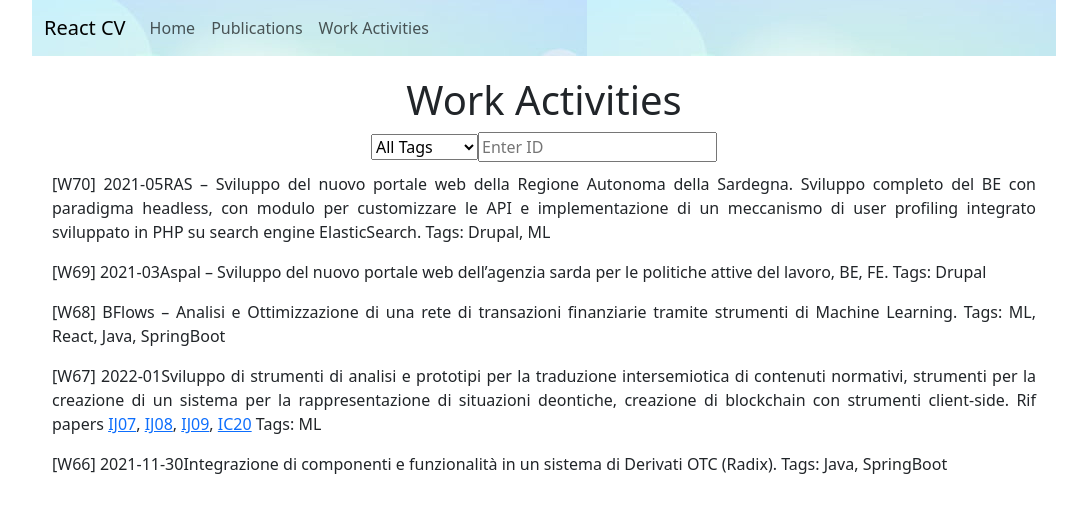
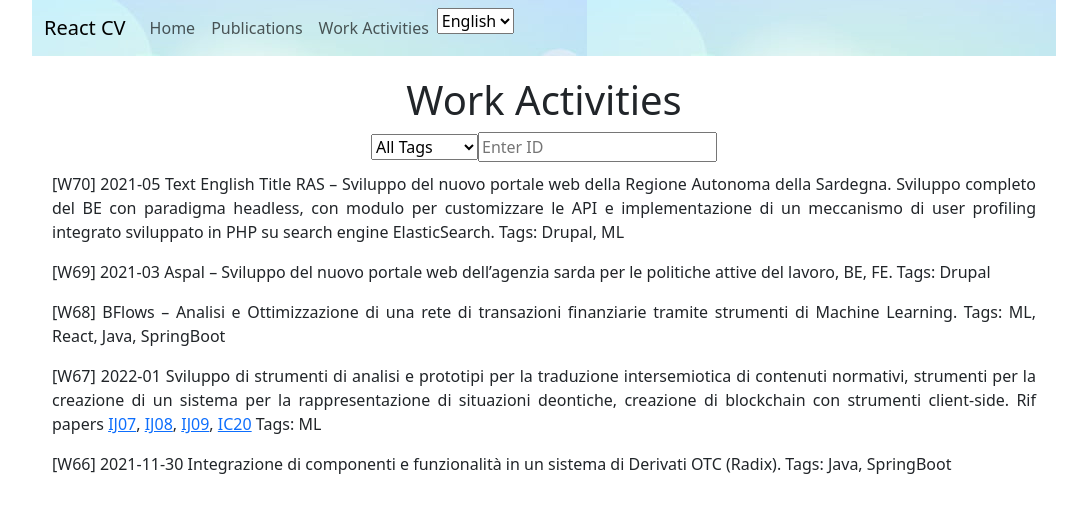
Before and after one commit to artsakenos/ReactCV, a React (Create React App) app: page /work-activities in a window 1280 px wide. Shown: the top 512 px of the page, without its empty margins (96-1183 px from the left). Built offline with nearby package versions, Linux system fonts and the light colour scheme.

Commit message:
Tutto il Language Context

```diff
--- a/src/App.js
+++ b/src/App.js
@@ -5,10 +5,12 @@ import Home from "./content/Home";
 import Publications from "./content/Publications";
 import WorkActivities from "./content/WorkActivities";
 import NavBar from "./NavBar";
+import { LanguageProvider } from "./LanguageContext";
 
 export default function App() {
   return (
     <Router>
+      <LanguageProvider>
         <div className="App">
           <NavBar />
 
@@ -18,6 +20,7 @@ export default function App() {
             <Route path="/work-activities" element={<WorkActivities />} />
           </Routes>
         </div>
+      </LanguageProvider>
     </Router>
   );
 }
--- /dev/null
+++ b/src/LanguageContext.js
@@ -0,0 +1,17 @@
+import React, { createContext, useState } from "react";
+
+export const LanguageContext = createContext();
+
+export const LanguageProvider = ({ children }) => {
+  const [currentLanguage, setCurrentLanguage] = useState("en");
+
+  const changeLanguage = (language) => {
+    setCurrentLanguage(language);
+  };
+
+  return (
+    <LanguageContext.Provider value={{ currentLanguage, changeLanguage }}>
+      {children}
+    </LanguageContext.Provider>
+  );
+};
--- a/src/NavBar.js
+++ b/src/NavBar.js
@@ -1,7 +1,14 @@
+import React, { useContext } from "react";
 import { Link, useNavigate } from "react-router-dom";
+import { LanguageContext } from "./LanguageContext";
 
 const NavBar = () => {
   const navigate = useNavigate();
+  const { currentLanguage, changeLanguage } = useContext(LanguageContext);
+
+  const handleLanguageChange = (language) => {
+    changeLanguage(language);
+  };
 
   return (
     <nav className="navbar navbar-expand-lg navbar-light bg-light navbar-background">
@@ -46,6 +53,18 @@ const NavBar = () => {
                 Work Activities
               </button>
             </li>
+            <li className="nav-item">
+              <div>
+                <select
+                  value={currentLanguage}
+                  onChange={(e) => handleLanguageChange(e.target.value)}
+                >
+                  <option value="it">Italian</option>
+                  <option value="en">English</option>
+                  <option value="zh">中文</option>
+                </select>
+              </div>
+            </li>
           </ul>
         </div>
       </div>
--- a/src/components/Publication.js
+++ b/src/components/Publication.js
@@ -12,7 +12,7 @@ export default function Publication({
 }) {
   return (
     <div className="item-container">
-      {id}:{title}; Authors: {authors}; Source: {source}; Source Coordinates:{" "}
+      {id} {title}; Authors: {authors}; Source: {source}; Source Coordinates:{" "}
       {sourceCoordinates}; Publisher: {publisher}; Date: {date}; Links:
       <ul className="publication-links">
         {links &&
--- a/src/components/WorkActivity.js
+++ b/src/components/WorkActivity.js
@@ -1,10 +1,15 @@
 import React from "react";
 import { automaticLinks } from "./Helpers";
 
-function WorkActivity({ id, date, description, tags }) {
+function WorkActivity({ id, date, title, description, tags, language }) {
+  let displayTitle = "";
+  if (language != null && title && title[language]) {
+    displayTitle = title[language];
+  }
+
   return (
     <div className="item-container">
-      {id} {date}
+      {id} {date} {displayTitle} {}
       {automaticLinks(description)}
       <span> Tags: {tags.join(", ")} </span>
     </div>
--- a/src/content/WorkActivities.js
+++ b/src/content/WorkActivities.js
@@ -1,5 +1,6 @@
-import React, { useState, useEffect } from "react";
+import React, { useState, useEffect, useContext } from "react";
 import { useLocation } from "react-router-dom";
+import { LanguageContext } from "../LanguageContext";
 
 import WorkActivity from "../components/WorkActivity";
 import workActivitiesData from "../json/CV_WorkActivities.json";
@@ -8,6 +9,7 @@ function WorkActivities() {
   const [selectedTag, setSelectedTag] = useState("");
   const [selectedId, setSelectedId] = useState("");
   const location = useLocation();
+  const { currentLanguage } = useContext(LanguageContext);
 
   useEffect(() => {
     const queryParams = new URLSearchParams(location.search);
@@ -76,7 +78,11 @@ function WorkActivities() {
 
       {/* Display filtered work activities */}
       {filteredWorkActivities.map((workActivity) => (
-        <WorkActivity key={workActivity.id} {...workActivity} />
+        <WorkActivity
+          key={workActivity.id}
+          {...workActivity}
+          language={currentLanguage}
+        />
       ))}
     </div>
   );
--- a/src/json/CV_Publications.json
+++ b/src/json/CV_Publications.json
@@ -1,7 +1,7 @@
 [
   {
     "id": "[IJ06]",
-    "type": "journal",
+    "type": "International Journal",
     "authors": "Andrea Addis, Giuliano Armano, Eloisa Vargiu",
     "title": "MultiAgent Systems and Information Retrieval: Our Experience with X.MAS",
     "source": "Journal of Expert Systems with Applications",
--- a/src/json/CV_WorkActivities.json
+++ b/src/json/CV_WorkActivities.json
@@ -2,6 +2,11 @@
   {
     "id": "[W70]",
     "date": "2021-05",
+    "title": {
+      "it": "Test Titolo Italiano",
+      "en": "Text English Title",
+      "zh": "中文职称使用"
+    },
     "description": "RAS – Sviluppo del nuovo portale web della Regione Autonoma della Sardegna. Sviluppo completo del BE con paradigma headless, con modulo per customizzare le API e implementazione di un meccanismo di user profiling integrato sviluppato in PHP su search engine ElasticSearch.",
     "tags": ["Drupal", "ML"]
   },
```
Lines whose indentation alone changed are shown as unchanged.
